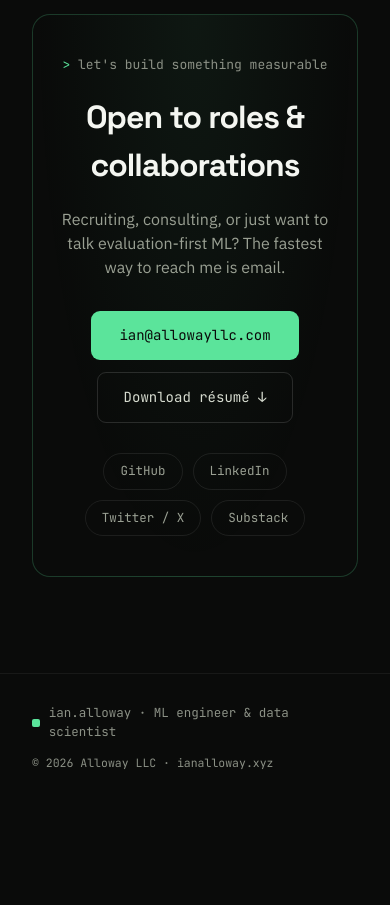
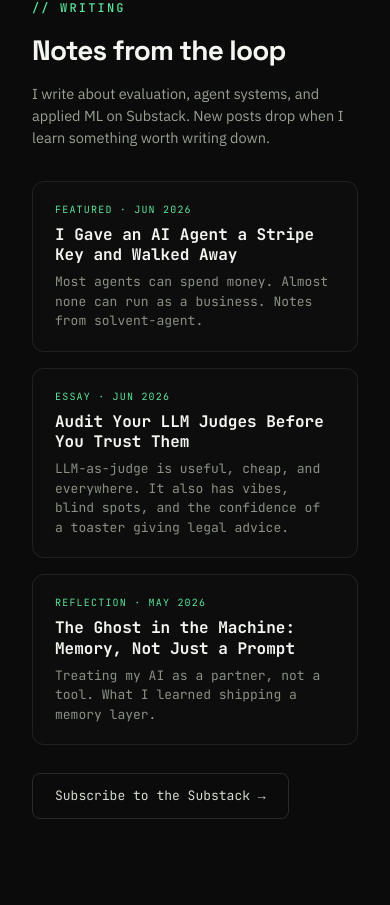
Before and after one commit to ianalloway/ian-web-forge, a React (Vite) app: page / in a window 390 px wide. Shown: the part 7939-8844 px from the top of the page. Before the commit the page ends 8740 px from the top, so only its background shows below. Built offline with nearby package versions, Linux system fonts and the light colour scheme.

Commit message:
feat: add Writing section with Substack post cards to home

```diff
--- a/src/pages/Index.tsx
+++ b/src/pages/Index.tsx
@@ -746,6 +746,63 @@ const Index = () => {
           </div>
         </section>
 
+        {/* ── 6.5. Writing ── */}
+        <section id="writing" style={{ padding: '80px 32px', borderTop: '1px solid rgba(255,255,255,0.06)' }}>
+          <div style={{ maxWidth: 1120, margin: '0 auto' }}>
+            <Eyebrow>// writing</Eyebrow>
+            <h2 className="font-display" style={{ fontWeight: 700, fontSize: 'clamp(28px,4vw,40px)', letterSpacing: '-0.03em', color: '#f4f6f1', marginBottom: 12 }}>
+              Notes from the loop
+            </h2>
+            <p style={{ fontSize: 14.5, color: '#9aa093', maxWidth: 560, marginBottom: 32 }}>
+              I write about evaluation, agent systems, and applied ML on Substack. New posts drop when I learn something worth writing down.
+            </p>
+            <div style={{ display: 'grid', gridTemplateColumns: 'repeat(auto-fit, minmax(280px, 1fr))', gap: 16, marginBottom: 28 }}>
+              <a
+                href="https://allowayai.substack.com/p/i-gave-an-ai-agent-a-stripe-key-and-walked-away-heres-what-it-built"
+                target="_blank"
+                rel="noopener noreferrer"
+                className="font-jet link-code"
+                style={{ display: 'block', padding: '20px 22px', border: '1px solid rgba(255,255,255,0.08)', borderRadius: 12, background: 'rgba(255,255,255,0.012)', color: '#cdd2c5' }}
+              >
+                <div style={{ fontSize: 10, letterSpacing: '0.12em', textTransform: 'uppercase', color: ACCENT, marginBottom: 8 }}>Featured · Jun 2026</div>
+                <div style={{ fontSize: 16, fontWeight: 600, color: '#f4f6f1', marginBottom: 6, lineHeight: 1.3 }}>I Gave an AI Agent a Stripe Key and Walked Away</div>
+                <div style={{ fontSize: 13, color: '#8b9085', lineHeight: 1.5 }}>Most agents can spend money. Almost none can run as a business. Notes from solvent-agent.</div>
+              </a>
+              <a
+                href="https://allowayai.substack.com/p/audit-your-llm-judges-before-you-trust-them"
+                target="_blank"
+                rel="noopener noreferrer"
+                className="font-jet link-code"
+                style={{ display: 'block', padding: '20px 22px', border: '1px solid rgba(255,255,255,0.08)', borderRadius: 12, background: 'rgba(255,255,255,0.012)', color: '#cdd2c5' }}
+              >
+                <div style={{ fontSize: 10, letterSpacing: '0.12em', textTransform: 'uppercase', color: ACCENT, marginBottom: 8 }}>Essay · Jun 2026</div>
+                <div style={{ fontSize: 16, fontWeight: 600, color: '#f4f6f1', marginBottom: 6, lineHeight: 1.3 }}>Audit Your LLM Judges Before You Trust Them</div>
+                <div style={{ fontSize: 13, color: '#8b9085', lineHeight: 1.5 }}>LLM-as-judge is useful, cheap, and everywhere. It also has vibes, blind spots, and the confidence of a toaster giving legal advice.</div>
+              </a>
+              <a
+                href="https://allowayai.substack.com/p/the-ghost-in-the-machine-why-your-ai-needs-a-memory-not-just-a-prompt"
+                target="_blank"
+                rel="noopener noreferrer"
+                className="font-jet link-code"
+                style={{ display: 'block', padding: '20px 22px', border: '1px solid rgba(255,255,255,0.08)', borderRadius: 12, background: 'rgba(255,255,255,0.012)', color: '#cdd2c5' }}
+              >
+                <div style={{ fontSize: 10, letterSpacing: '0.12em', textTransform: 'uppercase', color: ACCENT, marginBottom: 8 }}>Reflection · May 2026</div>
+                <div style={{ fontSize: 16, fontWeight: 600, color: '#f4f6f1', marginBottom: 6, lineHeight: 1.3 }}>The Ghost in the Machine: Memory, Not Just a Prompt</div>
+                <div style={{ fontSize: 13, color: '#8b9085', lineHeight: 1.5 }}>Treating my AI as a partner, not a tool. What I learned shipping a memory layer.</div>
+              </a>
+            </div>
+            <a
+              href="https://allowayai.substack.com"
+              target="_blank"
+              rel="noopener noreferrer"
+              className="font-jet btn-outline"
+              style={{ display: 'inline-block', fontSize: 13, color: '#d6dbcf', border: '1px solid rgba(255,255,255,0.13)', padding: '12px 22px', borderRadius: 8 }}
+            >
+              Subscribe to the Substack →
+            </a>
+          </div>
+        </section>
+
         {/* ── 7. Contact ── */}
         <section id="contact" style={{ padding: '96px 32px' }}>
           <div
```
